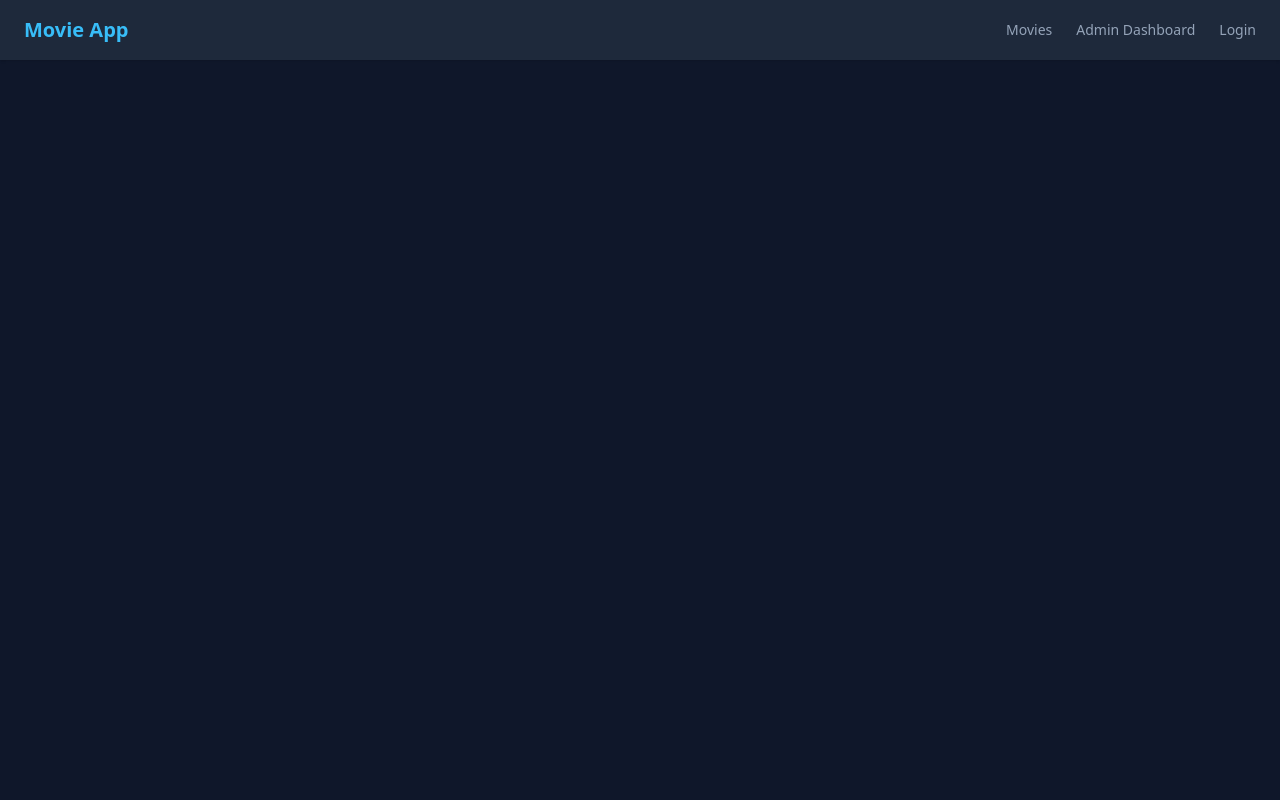
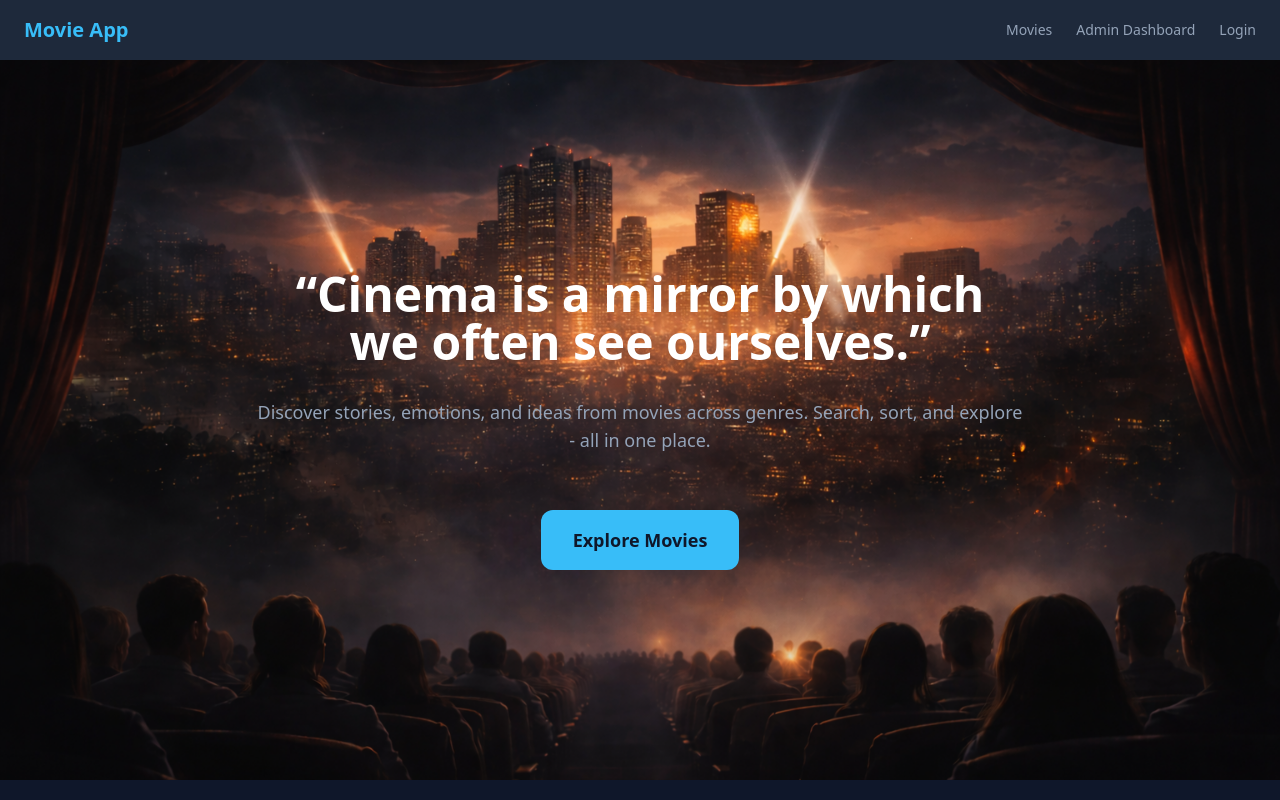
Before and after one commit to aswanth-kt/Movie-App, a React (Vite) app in the folder frontend/: page / in a window 1280 px wide. Built offline with nearby package versions, Linux system fonts and the light colour scheme; no server answers.

Commit message:
feat: Add home page

```diff
--- a/frontend/src/App.jsx
+++ b/frontend/src/App.jsx
@@ -3,6 +3,7 @@ import Navbar from "./components/Navbar"
 import MoviesPage from "./pages/MoviesPage"
 import LoginPage from "./pages/LoginPage";
 import AdminDashboard from "./pages/AdminDashboard";
+import HomePage from "./pages/HomePage";
 
 
 function App() {
@@ -11,6 +12,7 @@ function App() {
     <div>
       <Navbar />
       <Routes>
+        <Route path="/" element={<HomePage />} />
         <Route path="/movies" element={<MoviesPage />} />
         <Route path="/login" element={<LoginPage />} />
         <Route path="/admin-dashboard" element={<AdminDashboard />} />
--- a/frontend/src/components/Navbar.jsx
+++ b/frontend/src/components/Navbar.jsx
@@ -4,9 +4,12 @@ export default function Navbar() {
 
     return (
         <nav className="bg-secondary px-6 py-4 flex justify-between items-center shadow">
-            <h1 className="text-xl font-bold text-accent">
+            <Link
+                to="/"
+                className="text-xl font-bold text-accent"
+            >
                 Movie App
-            </h1>
+            </Link>
 
             <div className="flex gap-6 text-sm">
                 <Link
--- /dev/null
+++ b/frontend/src/pages/HomePage.jsx
@@ -0,0 +1,35 @@
+import { Link } from "react-router-dom";
+import bannerImg from "../../src/assets/Banner/banner.png"
+
+export default function HomePage() {
+    return (
+        <section
+            className="min-h-[90vh] flex items-center justify-center px-6
+            bg-cover bg-center bg-no-repeat relative"
+            style={{backgroundImage: `url(${bannerImg})`}}
+        >
+            <div className="max-w-3xl text-center space-y-8">
+
+                <h1 className="text-4xl md:text-5xl font-bold text-white leading-tight">
+                    “Cinema is a mirror by which we often see ourselves.”
+                </h1>
+
+                <p className="text-muted text-lg">
+                    Discover stories, emotions, and ideas from movies across genres.
+                    Search, sort, and explore - all in one place.
+                </p>
+
+                <div className="pt-6">
+                    <Link
+                        to="/movies"
+                        className="inline-block bg-accent text-primary px-8 py-4 rounded-xl
+                        font-semibold text-lg hover:opacity-90 hover:text-white transition"
+                    >
+                        Explore Movies
+                    </Link>
+                </div>
+
+            </div>
+        </section>
+    );
+}
--- a/frontend/src/pages/LoginPage.jsx
+++ b/frontend/src/pages/LoginPage.jsx
@@ -67,7 +67,7 @@ export default function LoginPage() {
                 <button
                     type="submit"
                     disabled={loading}
-                    className="bg-accent text-primary py-3 w-full rounded font-semibold hover:text-white transition"
+                    className="bg-accent text-primary py-3 w-full rounded font-semibold hover:text-white hover:bg-primary transition"
                 >
                     { loading ? "Logging in..." : "Login" }
                 </button>
```
Also changed, not shown: frontend/src/assets/Banner/banner.png (added), frontend/src/assets/Banner/banner1.webp (added).
